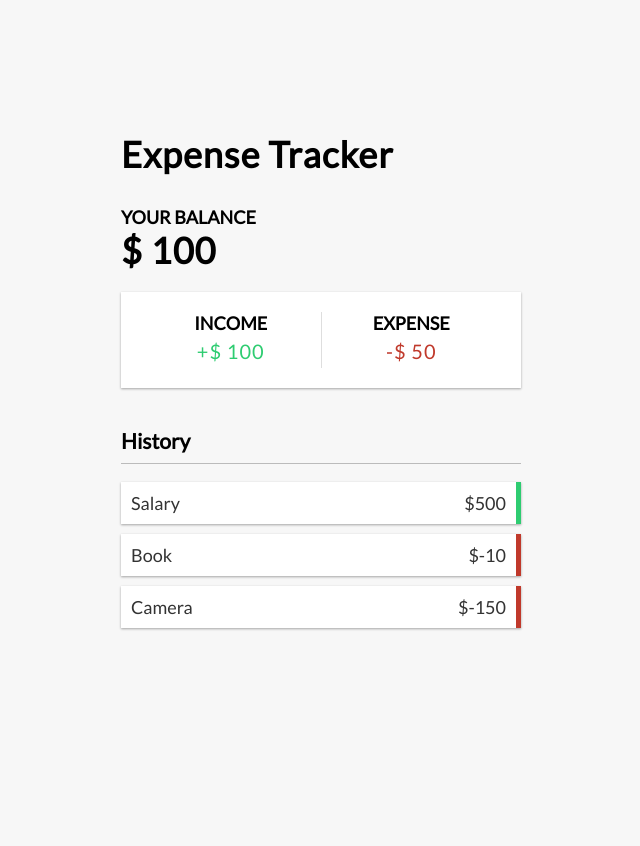
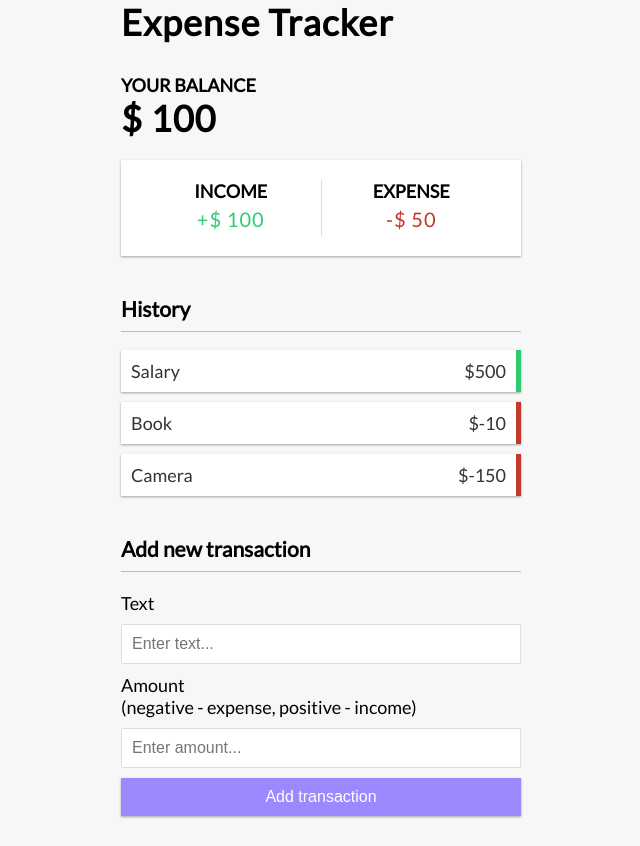
Before and after one commit to muhammadderic/expense-tracker-app, a Vue app in the folder frontend/: page / in a window 1280 px wide. Shown: the whole page, without its empty margins (319-959 px from the left). Before the commit the page ends 800 px from the top, so only its background shows below. Built offline with nearby package versions, Linux system fonts and the light colour scheme.

Commit message:
Create a component to add transaction

```diff
--- a/frontend/src/App.vue
+++ b/frontend/src/App.vue
@@ -1,5 +1,6 @@
 <script setup>
-  import IncomeExpenses from './components/IncomeExpenses.vue';
+  import AddTransaction from './components/AddTransaction.vue';
+import IncomeExpenses from './components/IncomeExpenses.vue';
 import MainBalance from './components/MainBalance.vue';
   import MainHeader from './components/MainHeader.vue'
 import TransactionsList from './components/TransactionsList.vue';
@@ -15,5 +16,6 @@
       { id: 2, text: 'Book', amount: -10, },
       { id: 3, text: 'Camera', amount: -150 }
     ]"/>
+    <AddTransaction/>
   </div>
 </template>
--- a/frontend/src/assets/style.css
+++ b/frontend/src/assets/style.css
@@ -101,6 +101,22 @@
   border-right: 5px solid #c0392b;
 }
 
+/* ===== Input ===== */
+label {
+  display: inline-block;
+  margin: 10px 0;
+}
+
+input[type='text'],
+input[type='number'] {
+  display: block;
+  padding: 10px;
+  width: 100%;
+  font-size: 16px;
+  border: 1px solid #dedede;
+  border-radius: 2px;
+}
+
 /* ===== Button ===== */
 .btn {
   display: block;
--- /dev/null
+++ b/frontend/src/components/AddTransaction.vue
@@ -0,0 +1,19 @@
+<template>
+  <h3>Add new transaction</h3>
+  <form id="form">
+    <div class="form-control">
+      <label for="text">Text</label>
+      <input type="text" id="text" placeholder="Enter text..." />
+    </div>
+
+    <div class="form-control">
+      <label for="amount">
+        Amount <br>
+        (negative - expense, positive - income)
+      </label>
+      <input type="text" id="amount" placeholder="Enter amount..." />
+    </div>
+
+    <button class="btn">Add transaction</button>
+  </form>
+</template>
```
